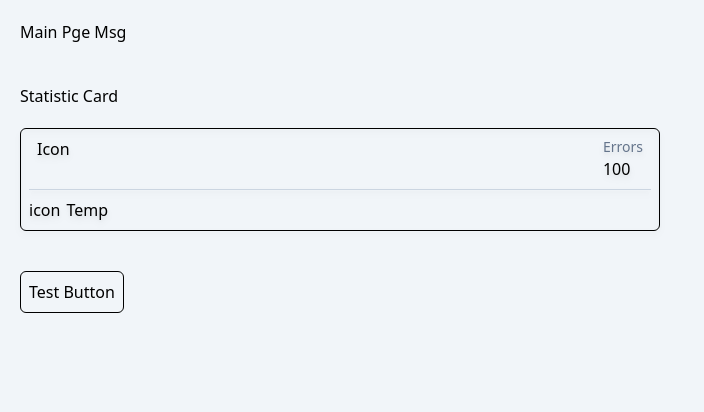
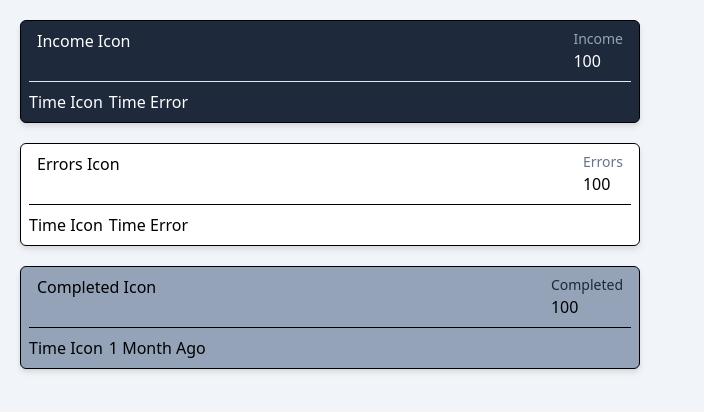
Before and after one commit to LaunchUpCorp/Dashboard-Builder, a Vue app in the folder frontend/: page / in a window 1280 px wide. Shown: the top 412 px of the page, without its empty margins (0-704 px from the left). Built offline with nearby package versions, Linux system fonts and the light colour scheme.

Commit message:
feat: Statistics Card Component
Made a statistice Card Component
-Added Storybook
-Added Themes

```diff
--- a/frontend/package.json
+++ b/frontend/package.json
@@ -19,7 +19,8 @@
     "@types/tailwindcss": "^3.1.0",
     "pinia": "^2.0.32",
     "vue": "^3.2.47",
-    "vue-router": "^4.1.6"
+    "vue-router": "^4.1.6",
+    "vue-unicons": "^3.3.1"
   },
   "devDependencies": {
     "@playwright/test": "^1.31.1",
--- a/frontend/src/App.vue
+++ b/frontend/src/App.vue
@@ -9,9 +9,11 @@ export default defineComponent({
     StatisticCard
   },
   setup() {
-    const dummyData = ref<any>({dataType: 100, date: "2023-04-01", time: "11:00:00"})
+    const dummyData = ref<any>({dataType: 100, date: "2023-05-12", time: "11:00:00"})
+    const dummyData2 = ref<any>({dataType: 100, date: "2023-05-15", time: "11:00:00"})
+    const dummyData3 = ref<any>({dataType: 100, date: "2023-03-12", time: "11:00:00"})
 
-    return { dummyData }
+    return { dummyData, dummyData2, dummyData3 }
   }
 
 
@@ -27,13 +29,23 @@ export default defineComponent({
 </script>
 
 <template>
-    <div class="bg-slate-100 w-full h-screen" >
-      <p class="p-5">Main Pge Msg</p>
-      <StatisticCard
-        theme = "default"
-        cardType = "Errors"
-        iconType = "sdasda"
-        :dummyData = dummyData
-      />
+    <div class="bg-slate-100 w-full h-screen p-5" >
+        <div class="space-y-5">
+          <StatisticCard
+            theme = "dark"
+            cardType = "Income"
+            :dummyData = dummyData
+          />
+          <StatisticCard
+            theme = "default"
+            cardType = "Errors"
+            :dummyData = dummyData2
+          />
+          <StatisticCard
+            theme = "light"
+            cardType = "Completed"
+            :dummyData = dummyData3
+          />
+      </div>
     </div>
   </template>
--- a/frontend/src/components/StatisticCard/StatisticCard.vue
+++ b/frontend/src/components/StatisticCard/StatisticCard.vue
@@ -1,5 +1,5 @@
 <script lang="ts">
-import { defineComponent, PropType, ref } from 'vue'
+import { defineComponent, onMounted, PropType, ref } from 'vue'
 
 interface data {
     dataType: String,
@@ -7,12 +7,32 @@ interface data {
     time: String
 }
 
+interface cardThemes {
+    theme: 'default' | 'dark' | 'light' | 'blue' | 'red';
+}
+
+const themeTypes = {
+    'default': 'bg-white text-black',
+    'dark': 'bg-slate-800 text-white',
+    'light': 'bg-slate-400 text-black',
+    'blue': 'bg-blue-700 text-white',
+    'red': 'bg-red-400 text-black',
+}
+
+const themeChildTypes = {
+    'default': 'text-slate-500 border-black',
+    'dark': 'text-slate-400 border-slate-200',
+    'light': 'text-slate-800 border-black',
+    'blue': 'text-slate-400 border-black',
+    'red': 'text-slate-800 border-black',
+}
+
 export default defineComponent({
     name: 'Statistic Card',
     props: {
         //Do themes later
         theme: {
-            type: String,
+            type: String as PropType<cardThemes['theme']>,
             default: 'default'
         },
         cardType: {
@@ -24,62 +44,67 @@ export default defineComponent({
             type: Object as PropType<data>
         }
     },
-    setup(props) {
+    setup(props,) {
         const type = props.cardType
         const data = props.dummyData
-        //let currentDate = new Date();
-        //let day = currentDate.getFullYear() + "-" + currentDate.getMonth() + "-" + currentDate.getDate()
-        //let time = currentDate.getHours() + ":" + currentDate.getMinutes() + ":" + currentDate.getSeconds()
+        const themeType = themeTypes[props.theme]
+        const themeChildType = themeChildTypes[props.theme]
+
         let lastUpdate = ref<String>("Temp")
 
         function calculateLastTimeUpdate() {
             const currentDate = new Date();
             const currentTime = currentDate.getTime();
-            const lastUpdateTime = new Date(`${data?.date}T${data?.time}`).getTime(); // Convert date and time string to Date object and get its time value
-            const timeDiffSeconds = Math.floor((currentTime - lastUpdateTime) / 1000); // Calculate time difference in seconds
-
-            if (timeDiffSeconds < 60) {
-                lastUpdate.value = `${timeDiffSeconds} seconds ago`;
+            const lastUpdateTime = new Date(`${data?.date}T${data?.time}`).getTime();
+            const timeDiffSeconds = Math.floor((currentTime - lastUpdateTime) / 1000);
+            if ( lastUpdateTime > currentTime ||  isNaN(timeDiffSeconds) ) {
+                lastUpdate.value = 'Time Error'
             } else if (timeDiffSeconds < 3600) {
                 const timeDiffMinutes = Math.floor(timeDiffSeconds / 60);
-                lastUpdate.value = `${timeDiffMinutes} ${timeDiffMinutes > 1 ? 'minutes' : 'minute'} ago`;
+                lastUpdate.value = `${timeDiffMinutes} ${timeDiffMinutes > 1 ? 'Minutes' : 'Minute'} Ago`;
             } else if (timeDiffSeconds < 86400) {
                 const timeDiffHours = Math.floor(timeDiffSeconds / 3600);
-                lastUpdate.value = `${timeDiffHours} ${timeDiffHours > 1 ? 'hours' : 'hour'} ago`;
+                lastUpdate.value = `${timeDiffHours} ${timeDiffHours > 1 ? 'Hours' : 'Hour'} Ago`;
+            } else if (timeDiffSeconds < 604800 ) {
+                const timeDiffDays = Math.floor(timeDiffSeconds / 86400);
+                lastUpdate.value = `${timeDiffDays} ${timeDiffDays > 1 ? 'Days' : 'Day'} Ago`;
+            } else if (timeDiffSeconds < 2592000) {
+                const timeDiffWeeks = Math.floor(timeDiffSeconds / 604800);
+                lastUpdate.value = `${timeDiffWeeks} ${timeDiffWeeks > 1 ? 'Weeks' : 'Week'} Ago`;
+            } else if (timeDiffSeconds < 31104000) {
+                const timeDiffMonths = Math.floor(timeDiffSeconds / 2592000 );
+                lastUpdate.value = `${timeDiffMonths} ${timeDiffMonths > 1 ? 'Months' : 'Month'} Ago`;
             } else {
-                const timeDiffDays = Math.floor(timeDiffSeconds / 86400);
-                lastUpdate.value = `${timeDiffDays} ${timeDiffDays > 1 ? 'days' : 'day'} ago`;
+                const timeDiffYears = Math.floor(timeDiffSeconds / 31104000);
+                lastUpdate.value = `${timeDiffYears} ${timeDiffYears > 1 ? 'Years' : 'Year'} Ago`;
             }
-            //Check time then date
-            console.log("Time: " + currentTime)
-            console.log("Day: " + lastUpdateTime)
-            console.log(data?.date)
-            console.log(data?.time)
 
         }
 
-        return { type, data, lastUpdate, calculateLastTimeUpdate}
+        onMounted(() => {
+            calculateLastTimeUpdate()
+        })
+
+        return { themeType, themeChildType, type, data, lastUpdate, calculateLastTimeUpdate}
     },
 })
 </script>
 
 <template>
     <div>
-        <p class="m-5">Statistic Card</p>
-        <div class="flex flex-col w-1/2 rounded-md border drop-shadow-md border-black m-5">
+        <div class="flex flex-col w-1/2 rounded-md border drop-shadow-md border-black" :class="themeType">
             <div class="flex flex-row">
-                <p class="flex-grow mx-4 my-2">Icon</p>
+                <p class="flex-grow mx-4 my-2">{{ cardType }} Icon</p>
                 <div class="flex flex-col mx-4 my-2">
-                    <p class="text-sm text-slate-500 text-right">{{cardType}}</p>
+                    <p class="text-sm text-right" :class="themeChildType">{{cardType}}</p>
                     <p>{{ data?.dataType }}</p>
                 </div>
             </div>
-            <hr class="mx-2 mb-2 border-1 border-slate-300"/>
+            <hr class="mx-2 mb-2 border-1" :class="themeChildType"/>
             <div class=" mb-2 mx-2 flex flex-row space-x-1.5">
-                <p class>icon</p>
+                <p class>Time Icon</p>
                 <p>{{lastUpdate}}</p>
             </div>
         </div>
-        <button @click="calculateLastTimeUpdate" class="m-5 border border-black rounded-md p-2">Test Button</button>
     </div>
 </template>
```
Also changed, not shown: 2 other files (tests, documents, lock files or other folders).
